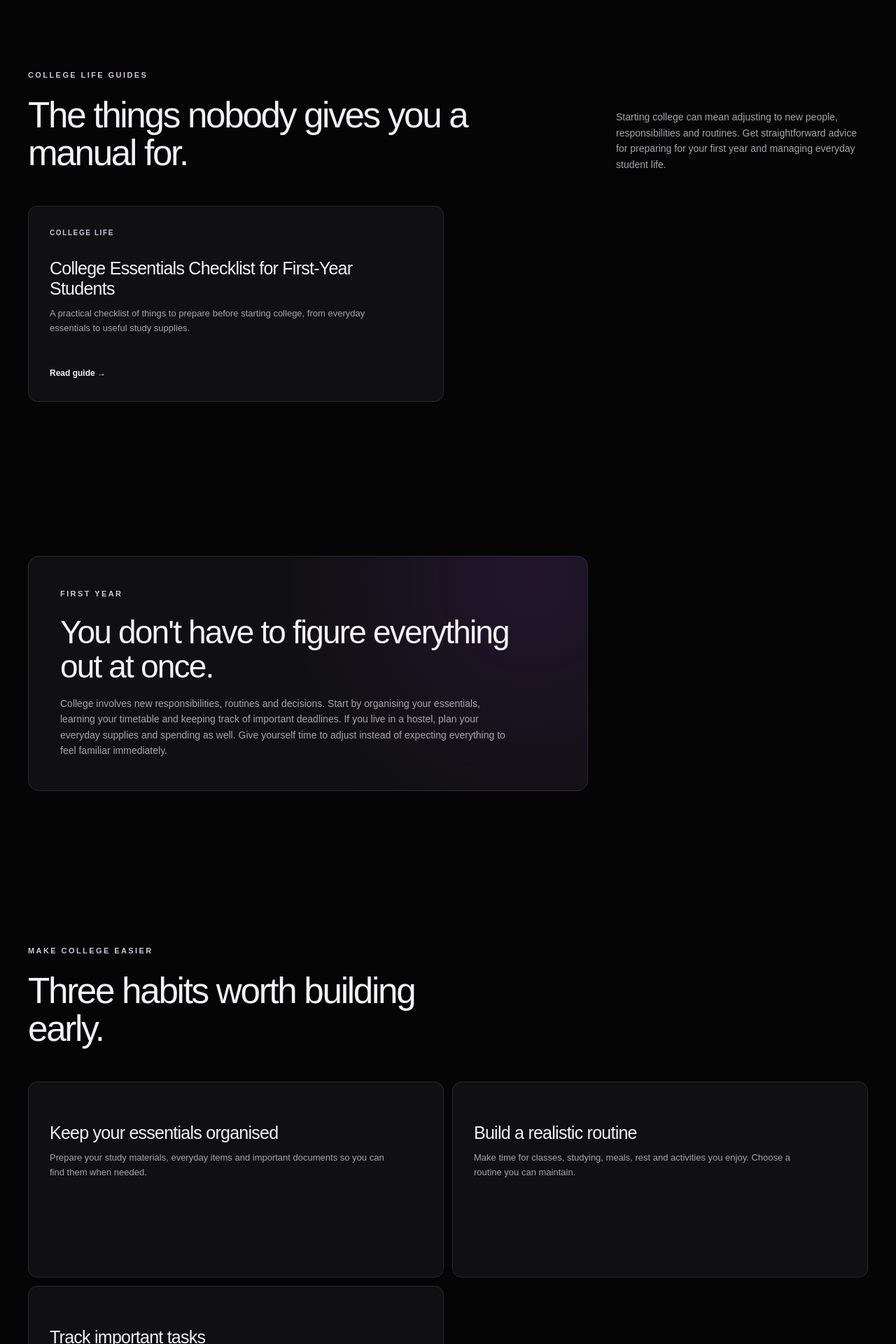
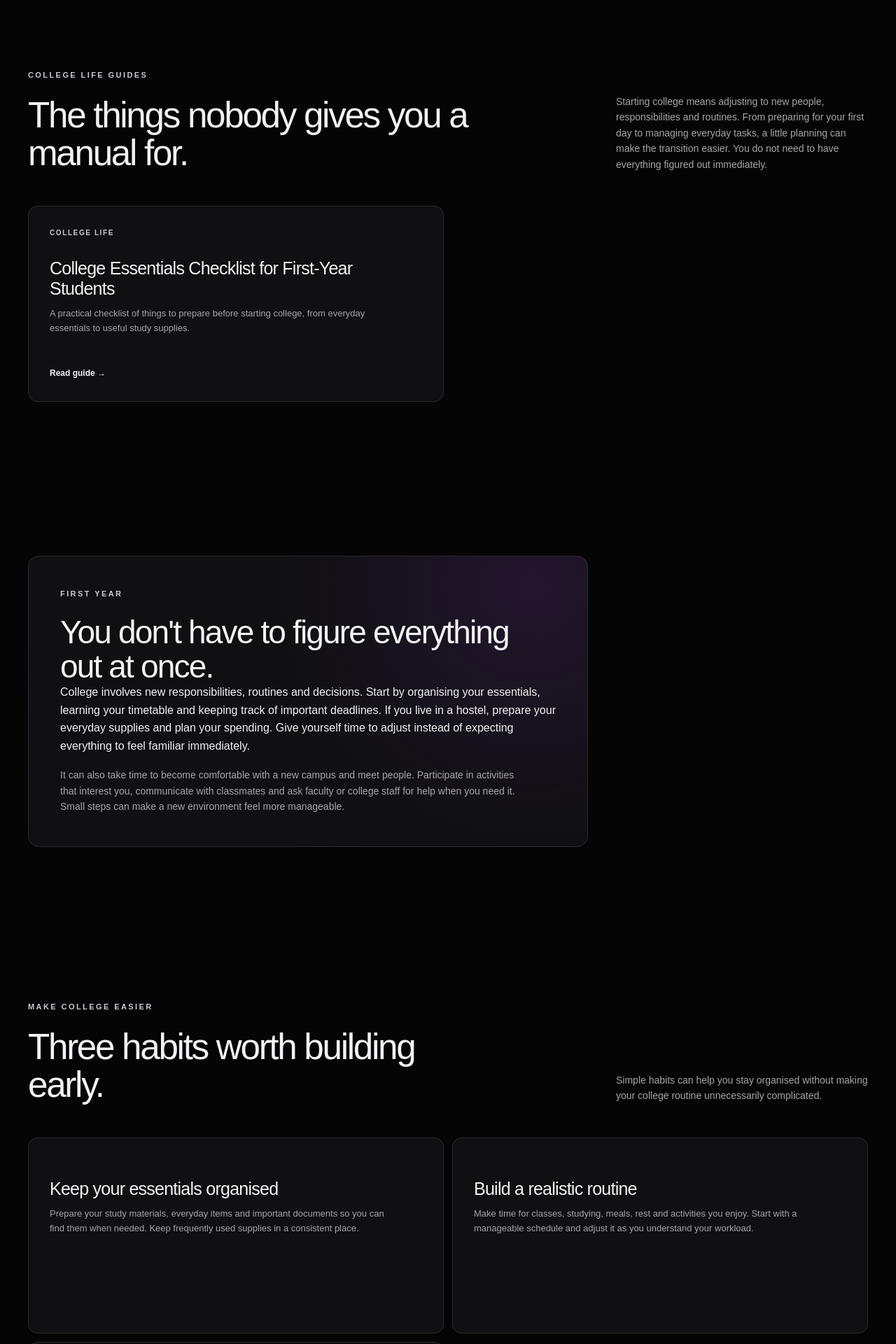
Before and after one commit to LAKSHYAG16/college-survival-guide, a Next.js app: page /college-life in a window 1280 px wide. Shown: the part 620-2540 px from the top of the page at 70% size. Built offline with nearby package versions, Linux system fonts and the light colour scheme.

Commit message:
Improve college life page content and SEO

```diff
--- a/app/college-life/page.tsx
+++ b/app/college-life/page.tsx
@@ -1,5 +1,5 @@
-
 import Link from "next/link";
+import type { Metadata } from "next";
 
 const guides = [
   {
@@ -10,7 +10,7 @@ const guides = [
   },
 ];
 
-export const metadata = {
+export const metadata: Metadata = {
   title: "College Life Guides & Essentials",
   description:
     "Explore college life tips, first-year essentials, packing checklists and practical advice to help students adjust to college.",
@@ -47,10 +47,11 @@ export default function CollegeLifePage() {
           </div>
 
           <p>
-            Starting college can mean adjusting to new people,
-            responsibilities and routines. Get straightforward advice
-            for preparing for your first year and managing everyday
-            student life.
+            Starting college means adjusting to new people,
+            responsibilities and routines. From preparing for your
+            first day to managing everyday tasks, a little planning
+            can make the transition easier. You do not need to have
+            everything figured out immediately.
           </p>
         </div>
 
@@ -85,9 +86,18 @@ export default function CollegeLifePage() {
             College involves new responsibilities, routines and
             decisions. Start by organising your essentials, learning
             your timetable and keeping track of important deadlines.
-            If you live in a hostel, plan your everyday supplies and
-            spending as well. Give yourself time to adjust instead
-            of expecting everything to feel familiar immediately.
+            If you live in a hostel, prepare your everyday supplies
+            and plan your spending. Give yourself time to adjust
+            instead of expecting everything to feel familiar
+            immediately.
+          </p>
+
+          <p>
+            It can also take time to become comfortable with a new
+            campus and meet people. Participate in activities that
+            interest you, communicate with classmates and ask faculty
+            or college staff for help when you need it. Small steps
+            can make a new environment feel more manageable.
           </p>
         </div>
       </section>
@@ -98,32 +108,119 @@ export default function CollegeLifePage() {
             <p className="eyebrow">MAKE COLLEGE EASIER</p>
             <h2>Three habits worth building early.</h2>
           </div>
+
+          <p>
+            Simple habits can help you stay organised without making
+            your college routine unnecessarily complicated.
+          </p>
         </div>
 
         <div className="guide-grid">
           <div className="guide-card">
             <h3>Keep your essentials organised</h3>
+
             <p>
               Prepare your study materials, everyday items and
               important documents so you can find them when needed.
+              Keep frequently used supplies in a consistent place.
             </p>
           </div>
 
           <div className="guide-card">
             <h3>Build a realistic routine</h3>
+
             <p>
               Make time for classes, studying, meals, rest and
-              activities you enjoy. Choose a routine you can maintain.
+              activities you enjoy. Start with a manageable schedule
+              and adjust it as you understand your workload.
             </p>
           </div>
 
           <div className="guide-card">
             <h3>Track important tasks</h3>
+
             <p>
               Keep assignment deadlines, exam dates and college
-              activities in one place to reduce last-minute stress.
+              activities in one place. Reviewing upcoming tasks
+              regularly can help you avoid unnecessary last-minute
+              stress.
             </p>
           </div>
+        </div>
+      </section>
+
+      <section className="section">
+        <div className="info-box">
+          <p className="eyebrow">HOSTEL AND DAILY LIFE</p>
+
+          <h2>Prepare for the practical side of college.</h2>
+
+          <p>
+            If you are moving into a hostel or living away from home,
+            think about the items you use every day. Clothing,
+            toiletries, stationery, chargers, medicines you normally
+            use and essential documents may be useful depending on
+            your accommodation and college rules. Check what is
+            provided before buying additional supplies.
+          </p>
+
+          <p>
+            Everyday planning matters too. Keep track of food
+            expenses, laundry, classes and personal commitments.
+            A simple weekly checklist can help you remember routine
+            responsibilities while leaving time for studying and
+            relaxation.
+          </p>
+
+          <p>
+            Preparing for your first semester? Use our{" "}
+            <Link href="/college-life/college-essentials-checklist">
+              college essentials checklist for first-year students
+            </Link>{" "}
+            to organise the items you may need.
+          </p>
+        </div>
+      </section>
+
+      <section className="section">
+        <div className="info-box">
+          <p className="eyebrow">FREQUENTLY ASKED QUESTIONS</p>
+
+          <h2>College life FAQs</h2>
+
+          <h3>What should I prepare before starting college?</h3>
+
+          <p>
+            Review your college instructions, organise essential
+            documents, check your timetable and prepare the supplies
+            you will need for classes and everyday life.
+          </p>
+
+          <h3>How can I adjust to college life as a first-year student?</h3>
+
+          <p>
+            Give yourself time to learn your routine, explore the
+            campus, meet classmates and understand your academic
+            responsibilities. Ask for help when something is unclear.
+          </p>
+
+          <h3>How can I stay organised during college?</h3>
+
+          <p>
+            Use a calendar or planner to track classes, assignments
+            and exams. Keep important documents and study materials
+            organised, and review your upcoming responsibilities
+            regularly.
+          </p>
+
+          <h3>What should I pack for a college hostel?</h3>
+
+          <p>
+            Consider clothing, toiletries, study supplies, chargers
+            and essential documents. Check your hostel's rules and
+            facilities first so you bring what you need without
+            packing unnecessary items.
+          </p>
         </div>
       </section>
     </main>
```
